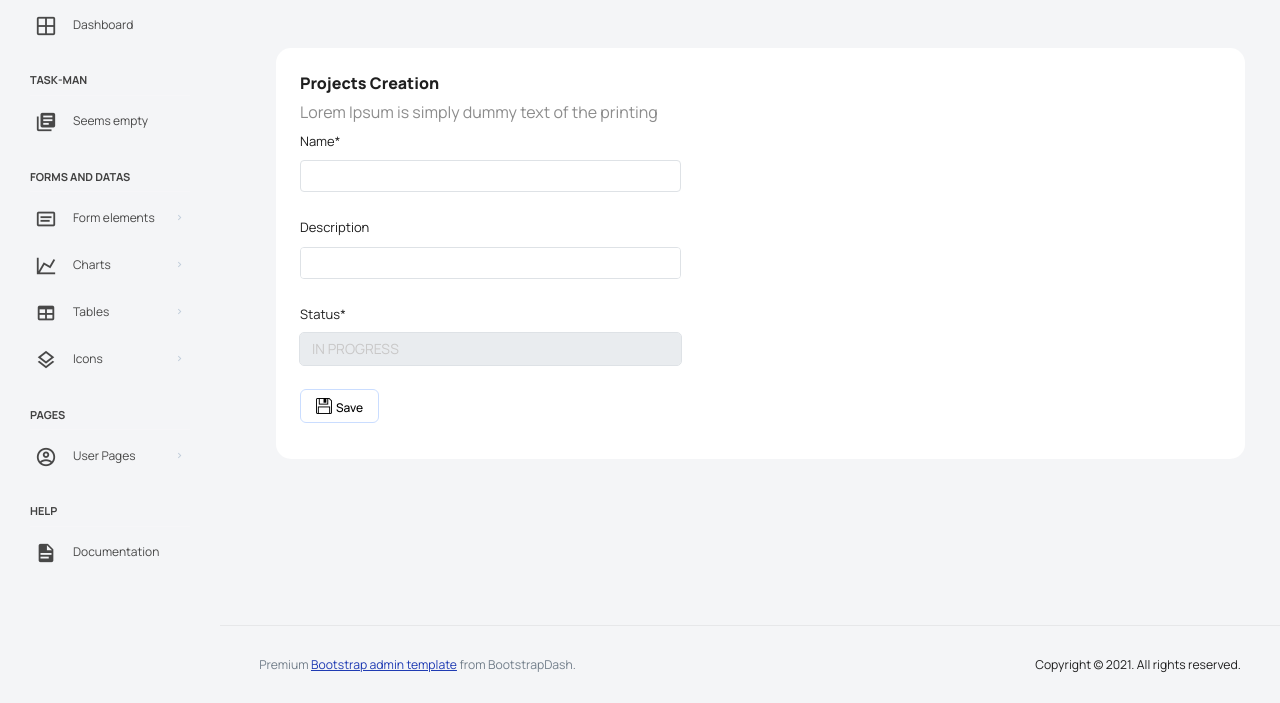
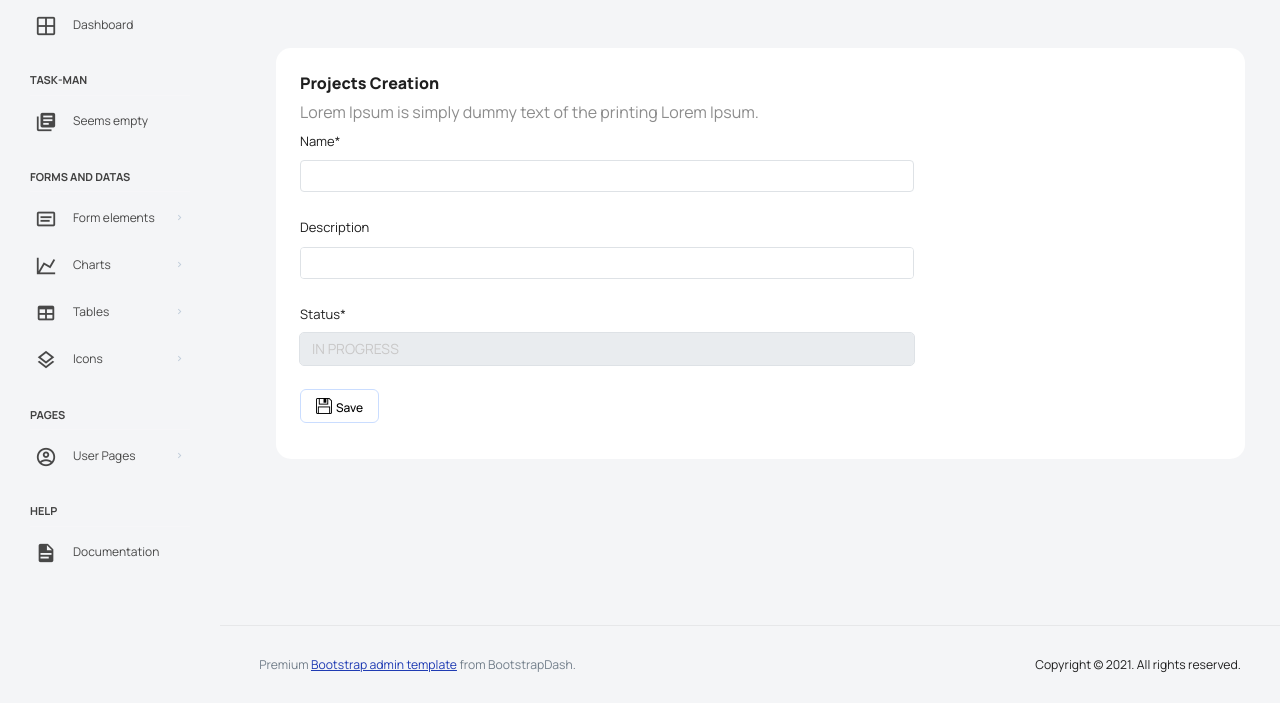
Before and after one commit to SofiIlyess/TaskMan, a Django app: page /project/new/ in a window 1280 px wide. Shown: the part 97-800 px from the top of the page. Run offline with Django 4.2, Linux system fonts and the light colour scheme; a user stored in the database is signed in; some libraries are stand-ins or nearby versions.

Commit message:
changes on the project form

```diff
--- a/taskman/templates/taskman/project_form.html
+++ b/taskman/templates/taskman/project_form.html
@@ -459,10 +459,10 @@
                           <div class="col-12 col-lg-4 col-lg-12 grid-margin stretch-card">
                             <div class="card card-rounded">
                               <div class="card-body">
-                                <div class="d-sm-flex justify-content-between align-items-start">
-                                  <div>
+                                <div class="justify-content-between align-items-start">
+                                  <div class="col-8">
                                    <h4 class="card-title card-title-dash">Projects creation</h4>
-                                   <h5 class="card-subtitle card-subtitle-dash">Lorem Ipsum is simply dummy text of the printing</h5>
+                                   <h5 class="card-subtitle card-subtitle-dash">Lorem Ipsum is simply dummy text of the printing Lorem Ipsum.</h5>
 
                                    <form method="post" class="forms-sample">
                                     {% csrf_token %}
```
Also changed, not shown: db.sqlite3.
